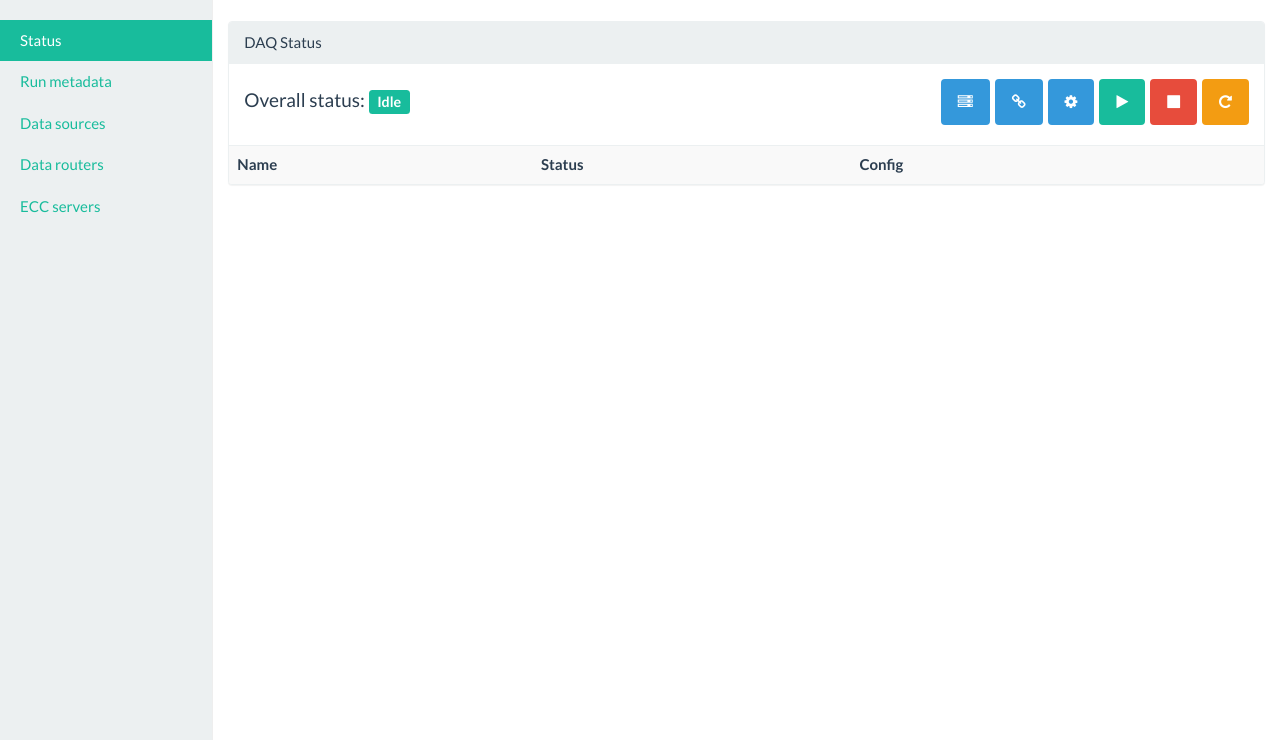
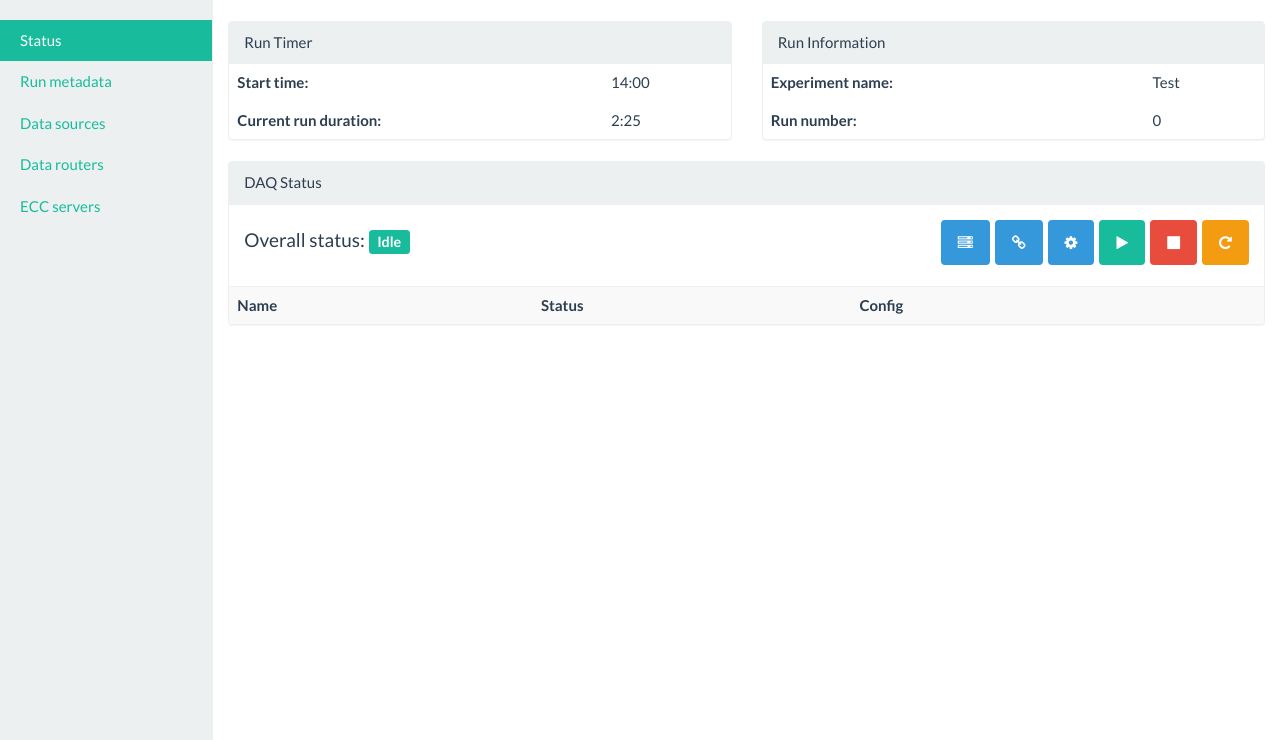
Before and after one commit to ATTPC/attpc-daq, a Django app: template attpcdaq/templates/daq/status.html in a window 1280 px wide. Shown: the part 60-800 px from the top of the page. Run offline with Django 3.2, Linux system fonts and the light colour scheme; the template is opened without the code that fills it, so the values that code supplies are empty; parts of the project's set-up code (start-up, migrations or seed data) failed here and were passed over; some libraries are stand-ins or nearby versions.

Commit message:
Added dummy widgets to main page for run info.

```diff
--- a/attpcdaq/daq/views.py
+++ b/attpcdaq/daq/views.py
@@ -13,7 +13,7 @@ from django.views.generic.edit import CreateView, DeleteView, UpdateView
 from django.views.generic.list import ListView
 from django.core.urlresolvers import reverse_lazy
 from django.core.serializers import serialize
-from django.db.models import Min
+from django.db.models import Min, Max
 
 from zeep import Client as SoapClient
 import xml.etree.ElementTree as ET
@@ -303,7 +303,10 @@ def status(request):
     """
     sources = DataSource.objects.all()
     system_state = sources.aggregate(Min('state'))['state__min']
+    current_run = RunMetadata.objects.all().aggregate(Max('run_number'))['run_number__max']
+
     return render(request, 'daq/status.html', {'data_sources': sources,
+                                               'current_run': current_run,
                                                'system_state': system_state})
 
 
--- a/attpcdaq/templates/daq/status.html
+++ b/attpcdaq/templates/daq/status.html
@@ -4,6 +4,51 @@
 {% block title %}Status - AT-TPC DAQ{% endblock %}
 
 {% block body %}
+{#    <div class="panel panel-default">#}
+{#        <div class="panel-heading">#}
+{#            Run Control#}
+{#        </div>#}
+{#        <div class="panel-body">#}
+{#            Current run:#}
+{#        </div>#}
+{#    </div>#}
+    <div class="row">
+        <div class="col-md-6">
+            <div class="panel panel-default">
+                <div class="panel-heading">
+                    Run Timer
+                </div>
+                <table class="table">
+                    <tr>
+                        <th>Start time:</th>
+                        <td>14:00</td>
+                    </tr>
+                    <tr>
+                        <th>Current run duration:</th>
+                        <td>2:25</td>
+                    </tr>
+                </table>
+            </div>
+        </div>
+        <div class="col-md-6">
+            <div class="panel panel-default">
+                <div class="panel-heading">
+                    Run Information
+                </div>
+                <table class="table">
+                    <tr>
+                        <th>Experiment name:</th>
+                        <td>Test</td>
+                    </tr>
+                    <tr>
+                        <th>Run number:</th>
+                        <td>0</td>
+                    </tr>
+                </table>
+            </div>
+        </div>
+    </div>
+
     <div class="panel panel-default">
         <div class="panel-heading">
             DAQ Status
```
